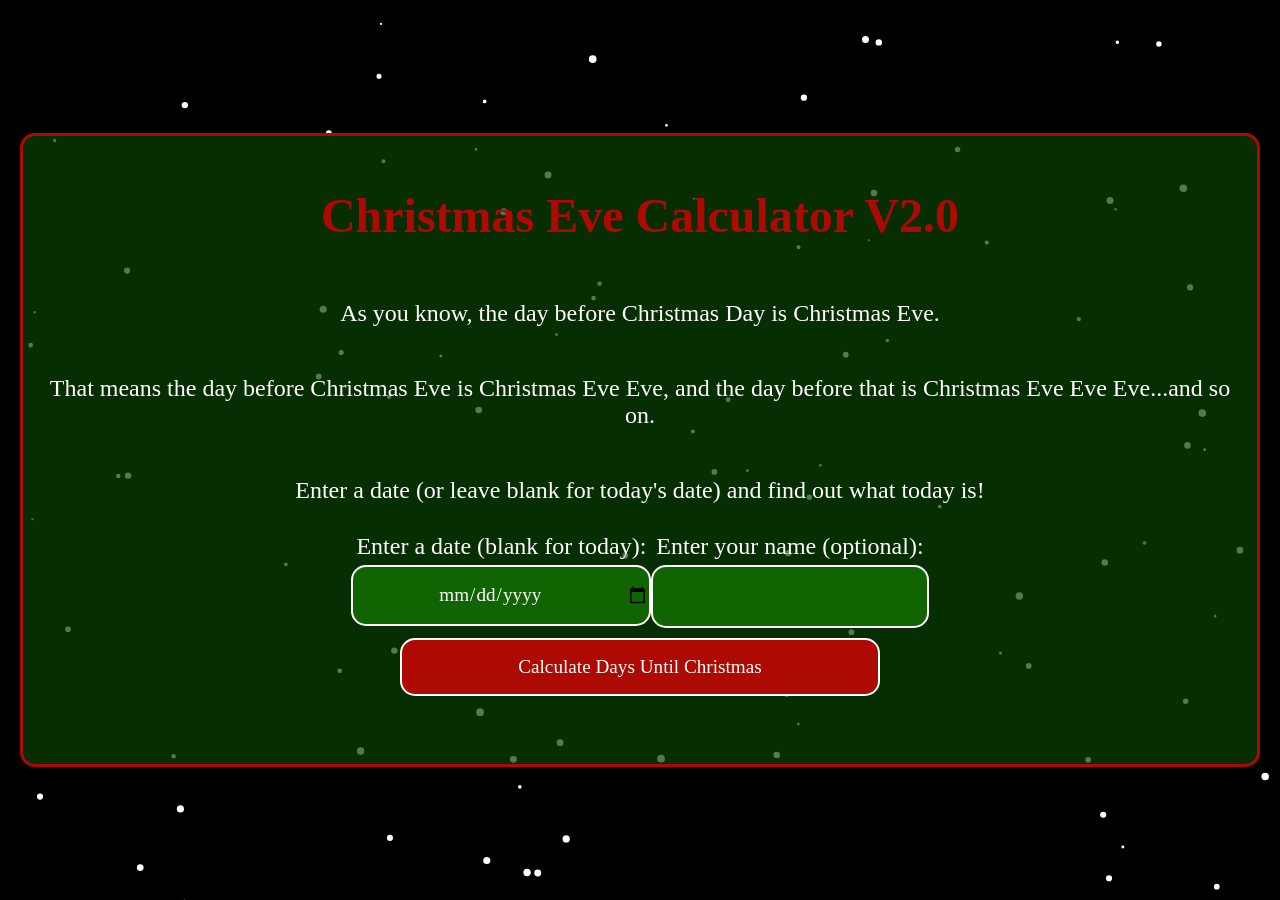
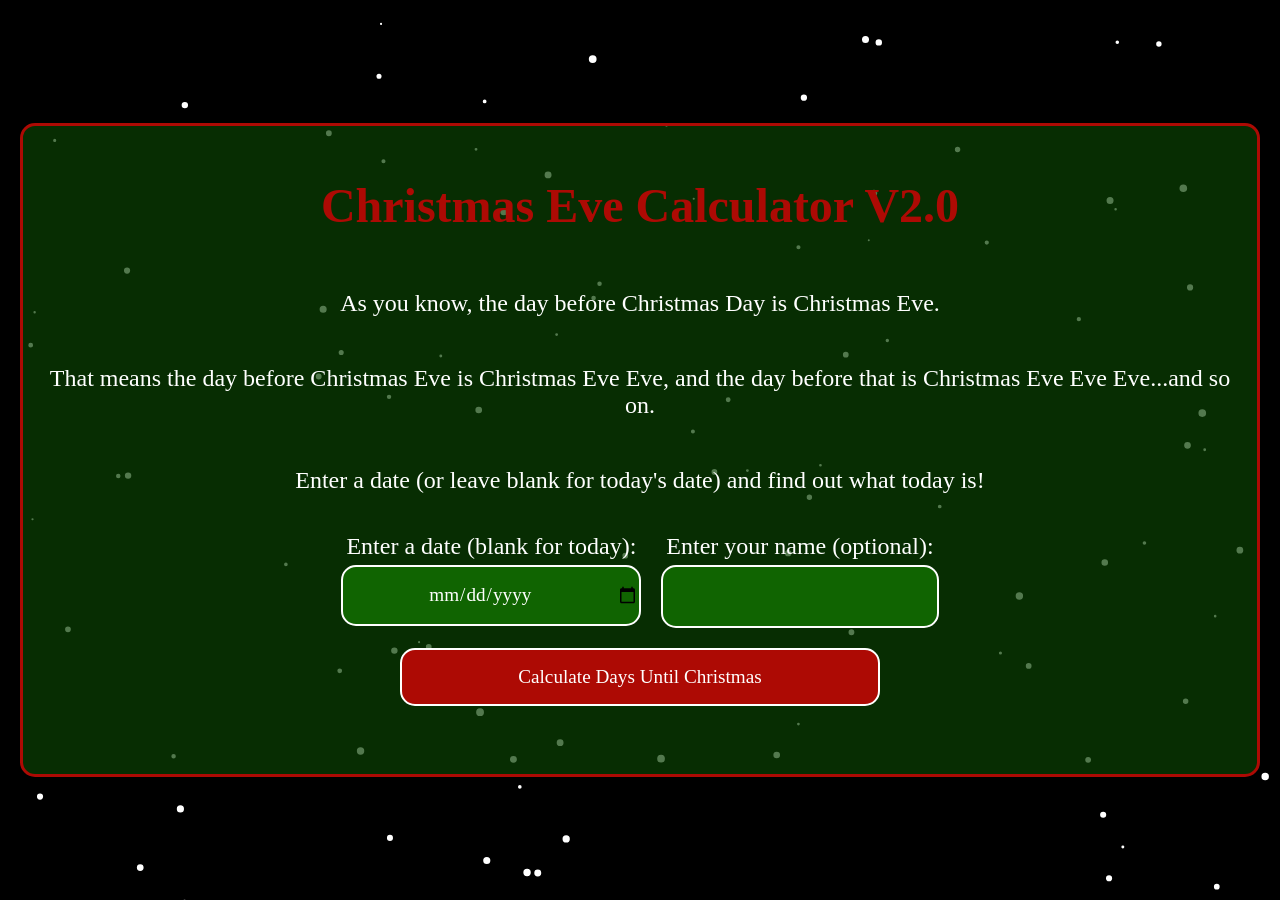
Before and after one commit to davidhuckfield/Christmas_Eve_Eve_Calculator, a Flask app: page / in a window 1280 px wide. Run offline with Flask 3, Linux system fonts and the light colour scheme; some web fonts are replaced.

Commit message:
Spacing on inputs

```diff
--- a/static/style.css
+++ b/static/style.css
@@ -63,7 +63,8 @@
 
 #enter-name, #enter-date {
     display:flex;
-    flex-direction:column
+    flex-direction:column;
+    margin:10px
 }
 
 input {
```
